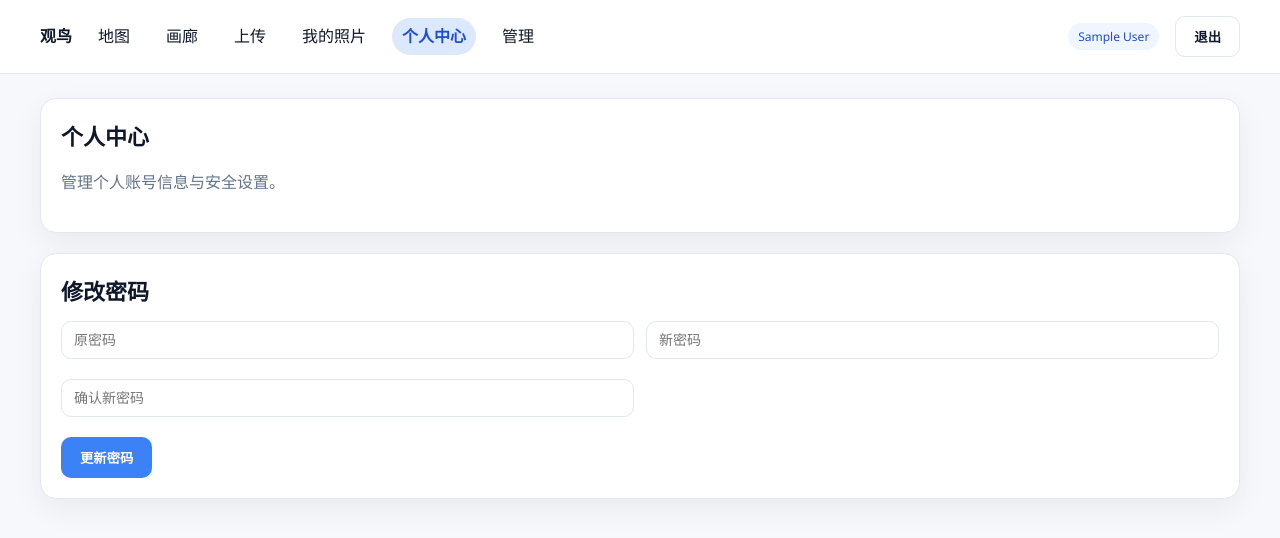
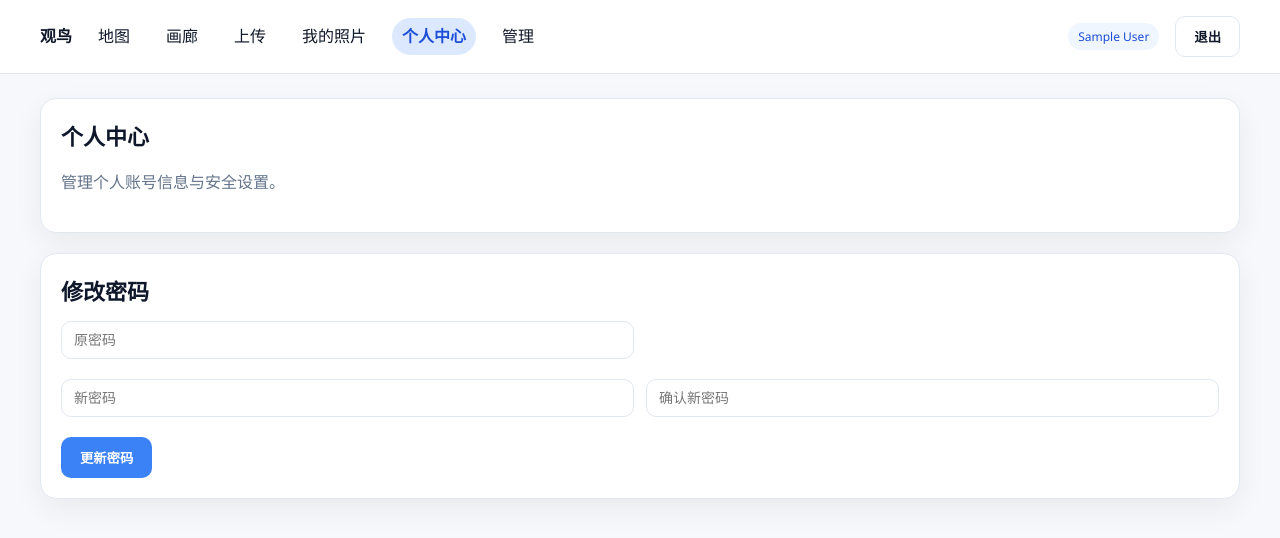
Before and after one commit to liuyihao18/BirdWatching, a Vue app in the folder frontend/: page /profile in a window 1280 px wide. Shown: the top 538 px of the page. Built offline with nearby package versions, Linux system fonts and the light colour scheme; no server answers; sample sign-in values are in the browser's storage.

Commit message:
更新密码栏

```diff
--- a/frontend/src/views/ProfileView.vue
+++ b/frontend/src/views/ProfileView.vue
@@ -10,11 +10,11 @@
       <form class="grid grid-gap-12" @submit.prevent="submitPassword">
         <div class="form-row">
           <input class="input" v-model="passwordForm.currentPassword" placeholder="原密码" type="password" />
-          <input class="input" v-model="passwordForm.newPassword" placeholder="新密码" type="password" />
+          <div></div>
         </div>
         <div class="form-row">
+          <input class="input" v-model="passwordForm.newPassword" placeholder="新密码" type="password" />
           <input class="input" v-model="passwordForm.confirmPassword" placeholder="确认新密码" type="password" />
-          <div></div>
         </div>
         <div class="flex-row gap-12">
           <button class="button" type="submit">更新密码</button>
```
